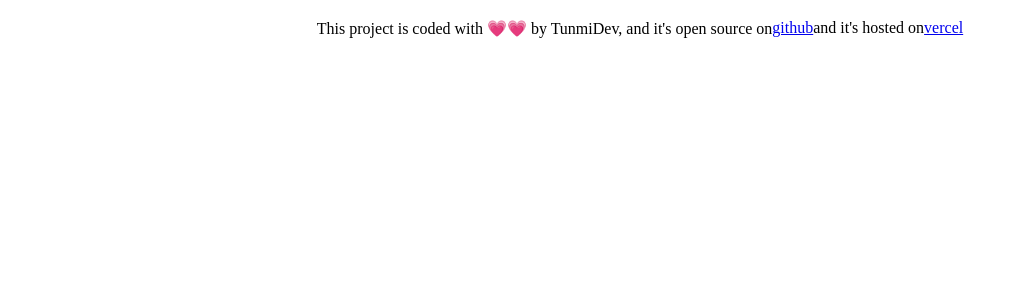
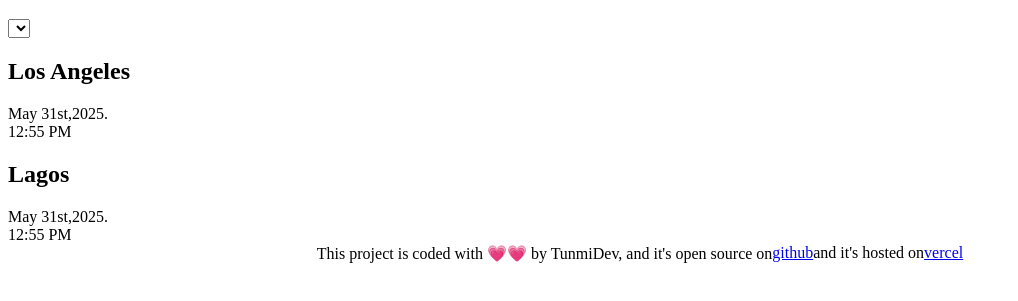
Before and after one commit to TunmiDev/world-clock, a plain HTML site: page index.html in a window 1280 px wide. Shown: the part 61-362 px from the top of the page, without its empty margins (0-1018 px from the left). Drawn offline with Linux system fonts and the light colour scheme.

Commit message:
added basic html

```diff
--- a/index.html
+++ b/index.html
@@ -7,7 +7,28 @@
     <link rel="stylesheet" href="style.css" />
   </head>
   <body>
-    <h1>World Clock</h1>
+    <div class="conatiner">
+      <h1>World Clock</h1>
+
+      <select name="" id="">
+        <option value="select a City"></option>
+        <option value="London"></option>
+        <option value="New York"></option>
+        <option value="Lagos"></option>
+      </select>
+
+      <div class="cities">
+        <h2>Los Angeles</h2>
+        <div class="date">May 31st,2025.</div>
+        <div class="time">12:55 PM</div>
+      </div>
+      <div class="cities">
+        <h2>Lagos</h2>
+        <div class="date">May 31st,2025.</div>
+        <div class="time">12:55 PM</div>
+      </div>
+    </div>
+
     <footer>
       This project is coded with 💗💗 by TunmiDev, and it's open source on
       <a href="https://github.com/TunmiDev/world-clock" target="_blank"
```
